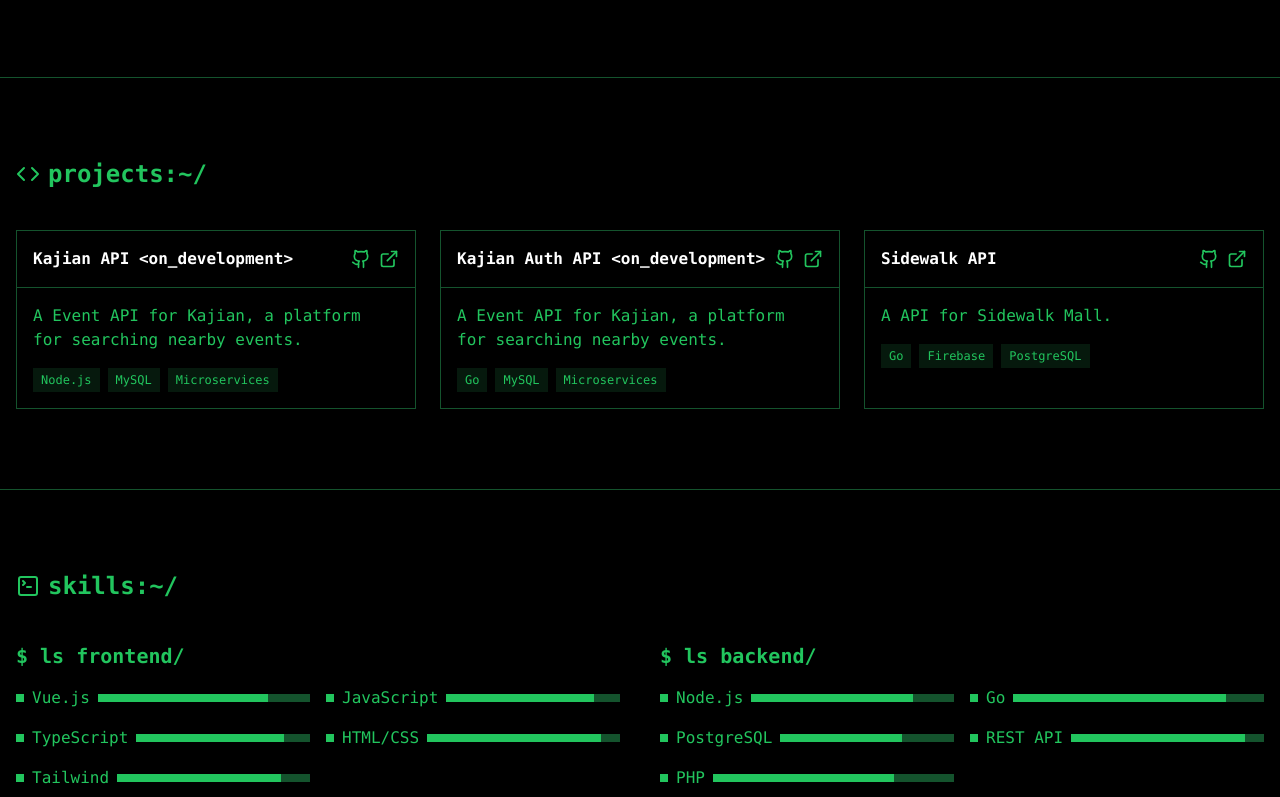
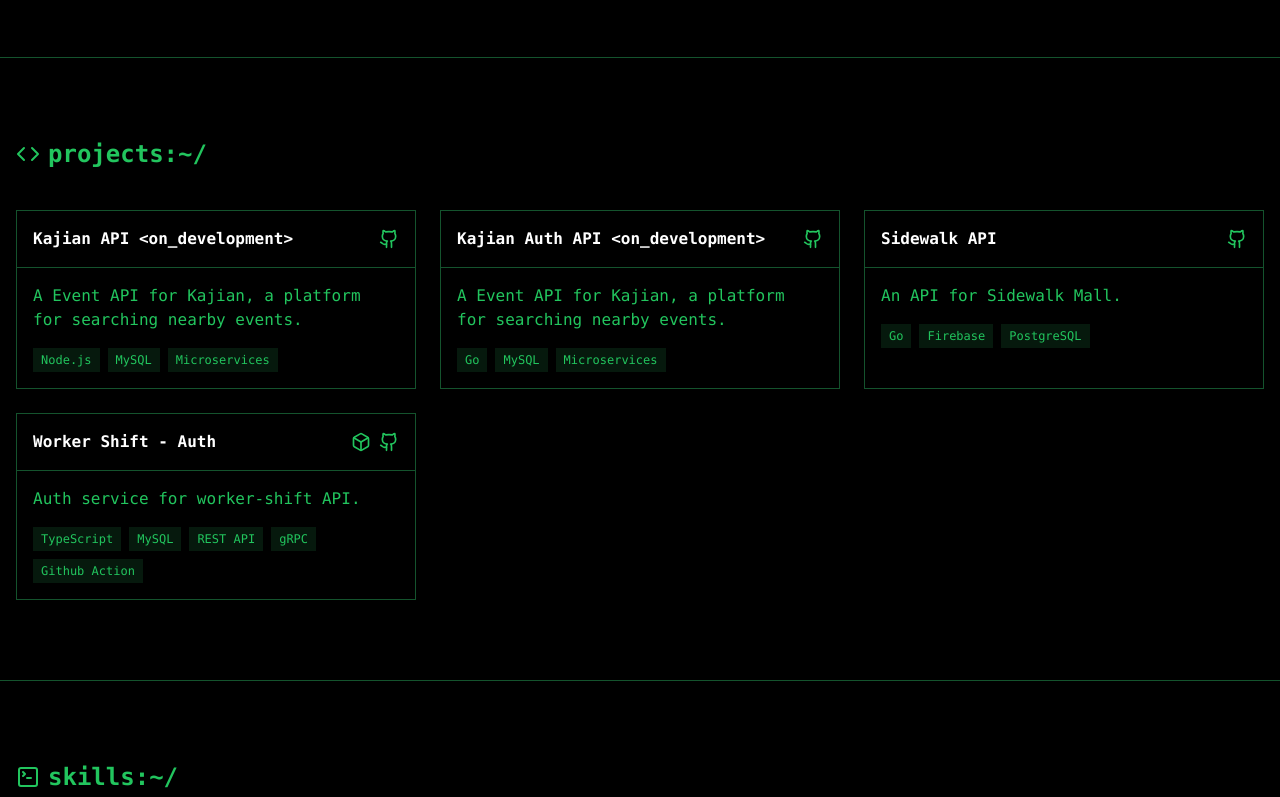
Before and after one commit to uchupx/portofolio-vite, a Vue app: page / in a window 1280 px wide. Shown: the part 929-1726 px from the top of the page. Built offline with nearby package versions, Linux system fonts and the light colour scheme.

Commit message:
update: add worker-auth project

```diff
--- a/src/App.vue
+++ b/src/App.vue
@@ -83,7 +83,6 @@
   "name": "Yusuf Andriyanto",
   "location": "Bekasi, West Java, Indonesia",
   "interests": [
-    "Open Source",
     "Linux",
     "Algorithmic Problem Solving",
     "System Architecture"
@@ -108,10 +107,13 @@
             <div class="border-b border-green-900 p-4 flex justify-between items-center">
               <h3 class="font-bold text-white">{{ project.name }}</h3>
               <div class="flex space-x-2">
+                <a :href="project.docker_hub" v-if="project.docker_hub" target="_blank" rel="noopener" class="hover:text-white transition-colors">
+                  <Box class="h-5 w-5" />
+                </a>
                 <a :href="project.github" target="_blank" rel="noopener" class="hover:text-white transition-colors">
                   <Github class="h-5 w-5" />
                 </a>
-                <a :href="project.demo" target="_blank" rel="noopener" class="hover:text-white transition-colors">
+                <a :href="project.demo" v-if="project.demo" target="_blank" rel="noopener" class="hover:text-white transition-colors">
                   <ExternalLink class="h-5 w-5" />
                 </a>
               </div>
@@ -272,7 +274,7 @@ import { ref, onMounted } from 'vue';
 import { Analytics } from '@vercel/analytics/vue';
 import {
   Terminal, Menu, X, FolderOpen, Code, TerminalSquare,
-  Mail, Github, Linkedin, Twitter, ExternalLink
+  Mail, Github, Linkedin, Twitter, ExternalLink, Box
 } from 'lucide-vue-next';
 
 // Mobile menu toggle
@@ -299,22 +301,30 @@ const projects = ref([
     description: 'A Event API for Kajian, a platform for searching nearby events.',
     technologies: ['Node.js', 'MySQL', 'Microservices'],
     github: 'https://github.com/uchupx/kajian-api-ts',
-    demo: '#'
+    demo: null
   },
   {
     name: 'Kajian Auth API <on_development>',
     description: 'A Event API for Kajian, a platform for searching nearby events.',
     technologies: ['Go',  'MySQL', 'Microservices'],
     github: 'https://github.com/uchupx/kajian-auth',
-    demo: '#'
+    demo: null
   },
   {
     name: 'Sidewalk API',
-    description: 'A API for Sidewalk Mall.',
+    description: 'An API for Sidewalk Mall.',
     technologies: ['Go', 'Firebase', 'PostgreSQL'],
     github: 'https://github.com/avatardev/sidewalk-be',
-    demo: '#'
+    demo: null
   },
+  {
+    name: 'Worker Shift - Auth',
+    description: 'Auth service for worker-shift API.',
+    technologies: ['TypeScript','MySQL','REST API', 'gRPC', 'Github Action'],
+    github: 'https://github.com/uchupx/worker-auth',
+    demo: null,
+    docker_hub: 'https://hub.docker.com/repository/docker/uchupxx/worker-auth/general'
+  }
 ]);
 
 // Skills data
```
